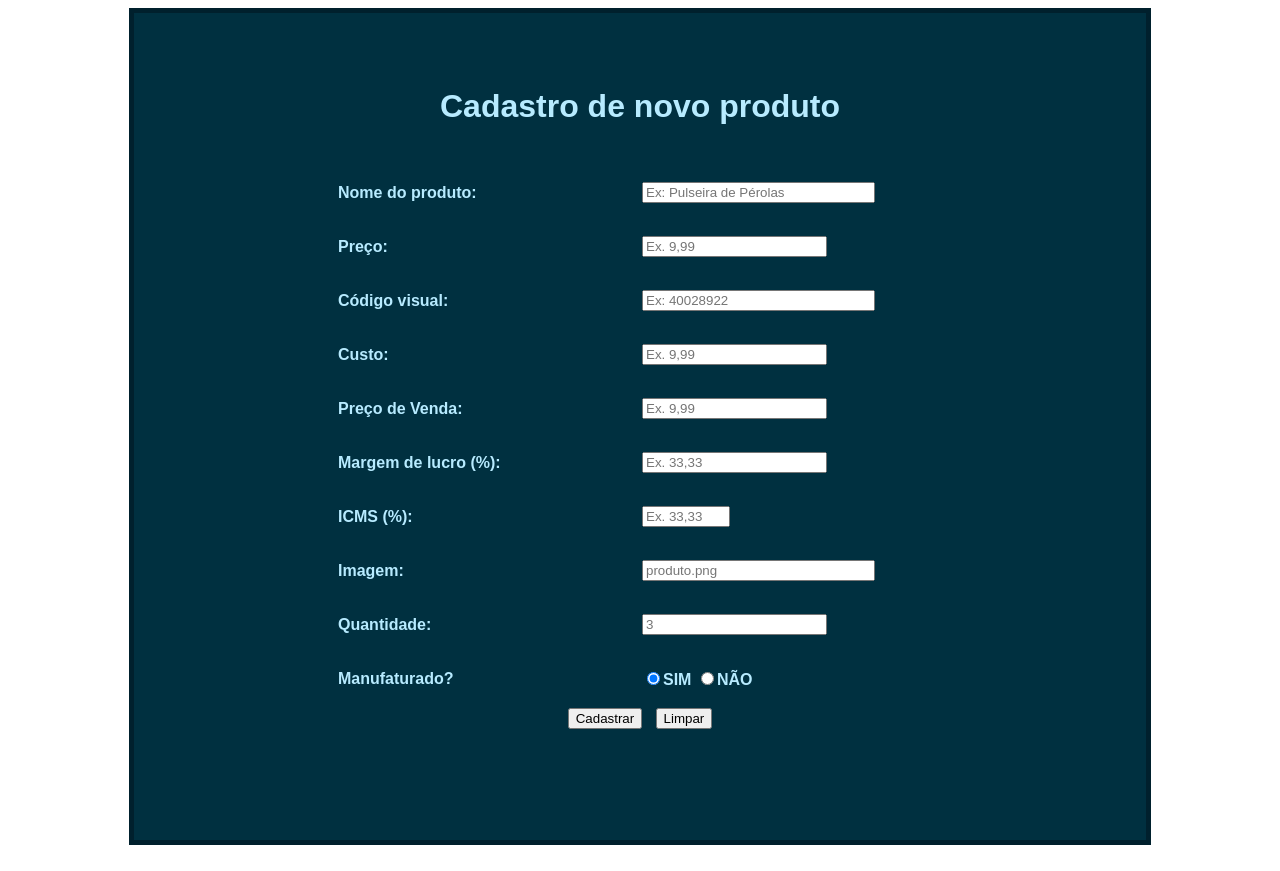
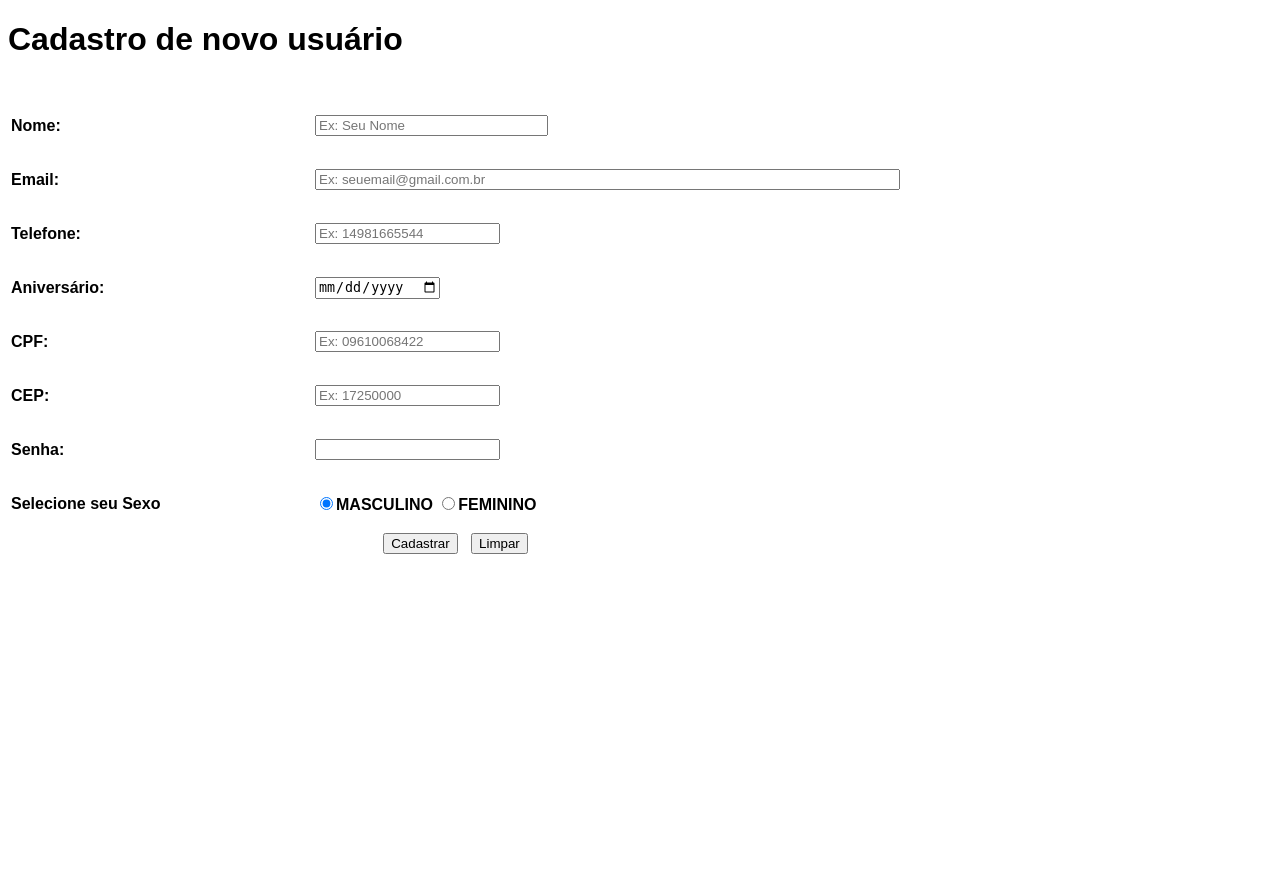
Before and after one commit to DeolindoNeto/ECOMMERCE-Perline, a PHP site: page /CRUD_Usuarios/novoUsuario.php in a window 1280 px wide. After the commit the page ends 554 px from the top, so only its background shows below. Run offline with PHP 8.4, Linux system fonts and the light colour scheme; lists and menus that the app fills with data are empty.

Commit message:
Update novoUsuario.php

```diff
--- a/CRUD_Usuarios/novoUsuario.php
+++ b/CRUD_Usuarios/novoUsuario.php
@@ -7,61 +7,48 @@
     <title>Perline Art</title>
 </head>
 <body>
-        <!-- Início da página -->
-        <center><div class="menu"><br><br><br>
-            <h1>Cadastro de novo produto</h1><br>
-            <form action="./novoProdutoback.php" method="post">
+<h1>Cadastro de novo usuário</h1><br>
+            <form action="./novoUsuarioBack.php" method="post">
             <table>
                 <tr align="left">
-                    <th width="300px"><p>Nome do produto:</p></th>
-                    <th width="300px"><input type="text" name="PRODUCTNAME" maxlength="70" size="26" placeholder="Ex: Pulseira de Pérolas" required></th>
+                    <th width="300px"><p>Nome:</p></th>
+                    <th width="300px"><input type="text" name="USERNAME" maxlength="70" size="26" placeholder="Ex: Seu Nome" required></th>
                 </tr>
                 <tr align="left">
-                   <th><p>Preço:</p></th>
-                   <th><input type="number" name="PRODUCTPRICE" placeholder="Ex. 9,99" step="0.01" required></th>
+                   <th><p>Email:</p></th>
+                   <th><input type="email" size="70" name="USEREMAIL" placeholder="Ex: seuemail@gmail.com.br" required></th>
                 </tr>
                 <tr align="left">
-                   <th><p>Código visual:</p></th>
-                   <th><input type="text" name="PRODUCTCODE" maxlength="50" size="26" placeholder="Ex: 40028922" required></th>
+                   <th><p>Telefone:</p></th>
+                   <th><input type="number" name="USERFONE" maxlength="11" placeholder="Ex: 14981665544" size="26" required></th>
                 </tr>
                 <tr align="left">
-                   <th><p>Custo:</p></th>
-                   <th><input type="number" name="PRODUCTCOST" placeholder="Ex. 9,99" step="0.01" required></th>
+                   <th><p>Aniversário:</p></th>
+                   <th><input type="date" name="USERNASC" required></th>
                 </tr>
                 <tr align="left">
-                   <th><p>Preço de Venda:</p></th>
-                   <th><input type="number" name="PRODUCTSELLPRICE" placeholder="Ex. 9,99" step="0.01" required></th>
+                   <th><p>CPF:</p></th>
+                   <th><input type="number" name="USERCPF" maxlength="11" placeholder="Ex: 09610068422" required></th>
                 </tr>
                 <tr align="left">
-                   <th><p>Margem de lucro (%):</p></th>
-                   <th><input type="number" name="PRODUCTMARGIN" placeholder="Ex. 33,33" step="0.01" min="0"  required></th>
+                   <th><p>CEP:</p></th>
+                   <th><input type="number" name="USERCEP" maxlength="8" placeholder="Ex: 17250000" required></th>
                 </tr>
                 <tr align="left">
-                   <th><p>ICMS (%):</p></th>
-                   <th><input type="number" name="PRODUCTICMS" placeholder="Ex. 33,33" step="0.01" min="0" max="100"  required></th>
+                   <th><p>Senha:</p></th>
+                   <th><input type="password" name="USERSENHA" required></th>
                 </tr>
+
                 <tr align="left">
-                    <th><p>Imagem:</p></th>
-                    <th><input type="text" name="PRODUCTIMAGE" maxlength="200" size="26" placeholder="produto.png" required></th>
+                   <th><p>Selecione seu Sexo</p></th>
+                   <th><input type="radio" name="USERSEX" value="MAS" checked required>MASCULINO
+                   <input type="radio" name="USERSEX" value="FEM" required>FEMININO</th>
                 </tr>
-                <tr align="left">
-                    <th><p>Quantidade:</p></th>
-                    <th><input type="number" name="PRODUCTQTDE" maxlength="200" size="26" placeholder="3" required></th>
-                </tr>
-                <tr align="left">
-                   <th><p>Manufaturado?</p></th>
-                   <th><input type="radio" name="PRODUCTMANFACTURED" value="Sim" checked required>SIM
-                   <input type="radio" name="PRODUCTMANFACTURED"  required>NÃO</th>
-                </tr>
-                <tr>
+
                     <th colspan="2"><input type="submit" value="Cadastrar">&nbsp;&nbsp;
                                     <input type="reset" value="Limpar"></th>
                 </tr>
             </table>
             </form><br>
-            <br><br><br><br><br>
-        </div></center>
-        <!-- Fim da página --><br>
-   </div>
 </body>
 </html>
```
